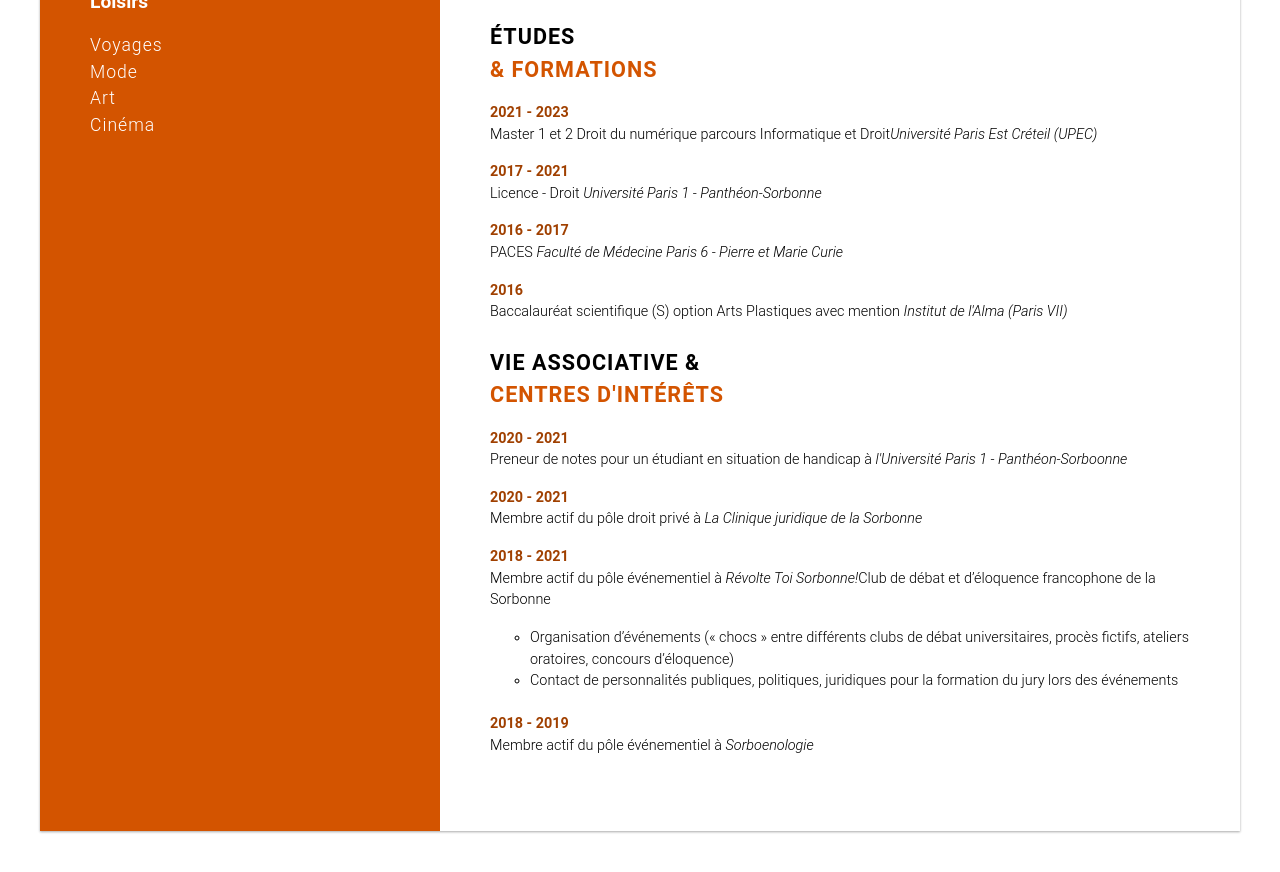
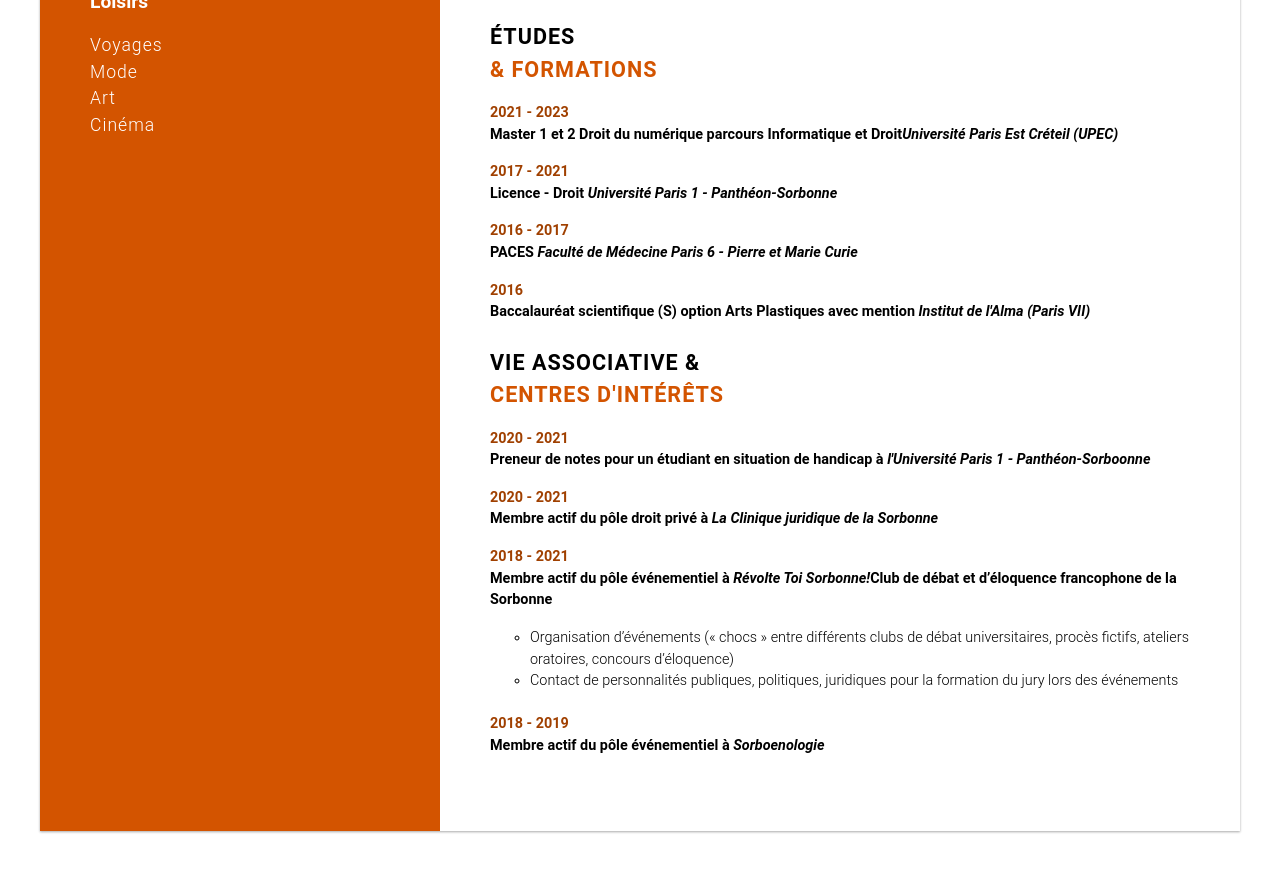
Before and after one commit to Emenez29/emenez29.github.io, a plain HTML site: page index.html in a window 1280 px wide. Shown: the part 1143-2015 px from the top of the page. Drawn offline with Linux system fonts and the light colour scheme.

Commit message:
Update index.html

```diff
--- a/index.html
+++ b/index.html
@@ -133,22 +133,22 @@
             <p>
               <strong><span class="text-o">2021 - 2023</strong></span>
               <br>
-              Master 1 et 2 Droit du numérique parcours Informatique et Droit<em>Université Paris Est Créteil (UPEC)</em>
+              <strong>Master 1 et 2 Droit du numérique parcours Informatique et Droit<em>Université Paris Est Créteil (UPEC)</em></strong>
             </p>
             <p>
               <strong><span class="text-o">2017 - 2021</strong></span>
               <br>
-              Licence - Droit <em>Université Paris 1 - Panthéon-Sorbonne</em>
+              <strong>Licence - Droit <em>Université Paris 1 - Panthéon-Sorbonne</em></strong>
             </p>
             <p>
               <strong><span class="text-o">2016 - 2017</strong></span>
               <br>
-              PACES <em>Faculté de Médecine Paris 6 - Pierre et Marie Curie</em>
+              <strong>PACES <em>Faculté de Médecine Paris 6 - Pierre et Marie Curie</em></strong>
             </p>
             <p>
               <strong><span class="text-o">2016</strong></span>
               <br>
-              Baccalauréat scientifique (S) option Arts Plastiques avec mention <em>Institut de l'Alma (Paris VII)</em>
+              <strong>Baccalauréat scientifique (S) option Arts Plastiques avec mention <em>Institut de l'Alma (Paris VII)</em></strong>
             </p>
           </div>
           <div class="section">
@@ -156,17 +156,17 @@
             <p>
               <strong><span class="text-o">2020 - 2021</strong></span>
               <br>
-             Preneur de notes pour un étudiant en situation de handicap à <em>l'Université Paris 1 - Panthéon-Sorboonne</em>
+             <strong>Preneur de notes pour un étudiant en situation de handicap à <em>l'Université Paris 1 - Panthéon-Sorboonne</em></strong>
             </p>
 	    <p>
               <strong><span class="text-o">2020 - 2021</strong></span>
               <br>
-             Membre actif du pôle droit privé à <em>La Clinique juridique de la Sorbonne</em>
+             <strong>Membre actif du pôle droit privé à <em>La Clinique juridique de la Sorbonne</em></strong>
             </p>
 	    <p>
               <strong><span class="text-o">2018 - 2021</strong></span>
               <br>
-	     Membre actif du pôle événementiel à <em>Révolte Toi Sorbonne!</em>Club de débat et d’éloquence francophone de la Sorbonne
+	     <strong>Membre actif du pôle événementiel à <em>Révolte Toi Sorbonne!</em>Club de débat et d’éloquence francophone de la Sorbonne</strong>
             </p>
             <ul class="experience-list">
               <li>Organisation d’événements (« chocs » entre différents clubs de débat universitaires, procès fictifs, ateliers oratoires, concours d’éloquence)</li>
@@ -176,7 +176,7 @@
             <p>
               <strong><span class="text-o">2018 - 2019</strong></span>
               <br>
-             Membre actif du pôle événementiel à <em>Sorboenologie</em>
+             <strong>Membre actif du pôle événementiel à <em>Sorboenologie</em></strong>
             </p>
 	    <p>
  	    </div>
```
